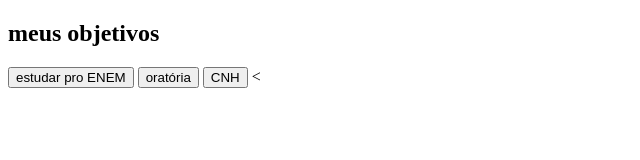
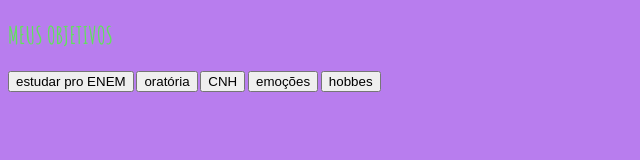
Before and after one commit to upvii/meus-objetivos, a plain HTML site: page meus objetivos/index.html in a window 1280 px wide. Shown: the whole page, without its empty margins (0-640 px from the left). Drawn offline with Linux system fonts and the light colour scheme.

Commit message:
Add files via upload

```diff
--- a/meus objetivos/index.html
+++ b/meus objetivos/index.html
@@ -5,15 +5,17 @@
     <meta http-equiv="X-UA-Compatible" content="IE=edge">
     <meta name="viewport" content="width=device-width, initial-scale=1.0">
     <title> m e u s  o b j e t i v o s</title>
+    <link rel="stylesheet" href="style.css">
 </head>
 <body>
     <section class="conteudo-principal">
-        <h1 class="titulo-principal"> meus objetivos </h1>
+        <h1 class="titulo-principal"> MEUS OBJETIVOS </h1>
         <div class="botoes">
            <button class="botao"> estudar pro ENEM </button>
            <button class="botao"> oratória </button>
-           <button class="botao"> CNH</button>
-           <
+           <button class="botao"> CNH </button>
+           <button class="botao"> emoções </button>
+           <button class="botao"> hobbes </button>
 
         </div>
 
--- /dev/null
+++ b/meus objetivos/style.css
@@ -0,0 +1,17 @@
+@import url('https://fonts.googleapis.com/css2?family=Amatic+SC:wght@400;700&family=Luckiest+Guy&family=Shadows+Into+Light&display=swap');
+
+
+:root{
+    --cor-de-fundo:#b87dee;
+    --texto1:#61e25d;
+    --texto2:#61e25d;
+    --botao-ativo:#370064;
+    --botao-inativo: rgb(126, 85, 163);
+    --botao-fundo: rgb(255, 255, 255);
+}
+
+body{
+    background-color: var(--cor-de-fundo);
+    color: var(--texto1);
+    font-family: "Amatic SC" ;
+}
```
